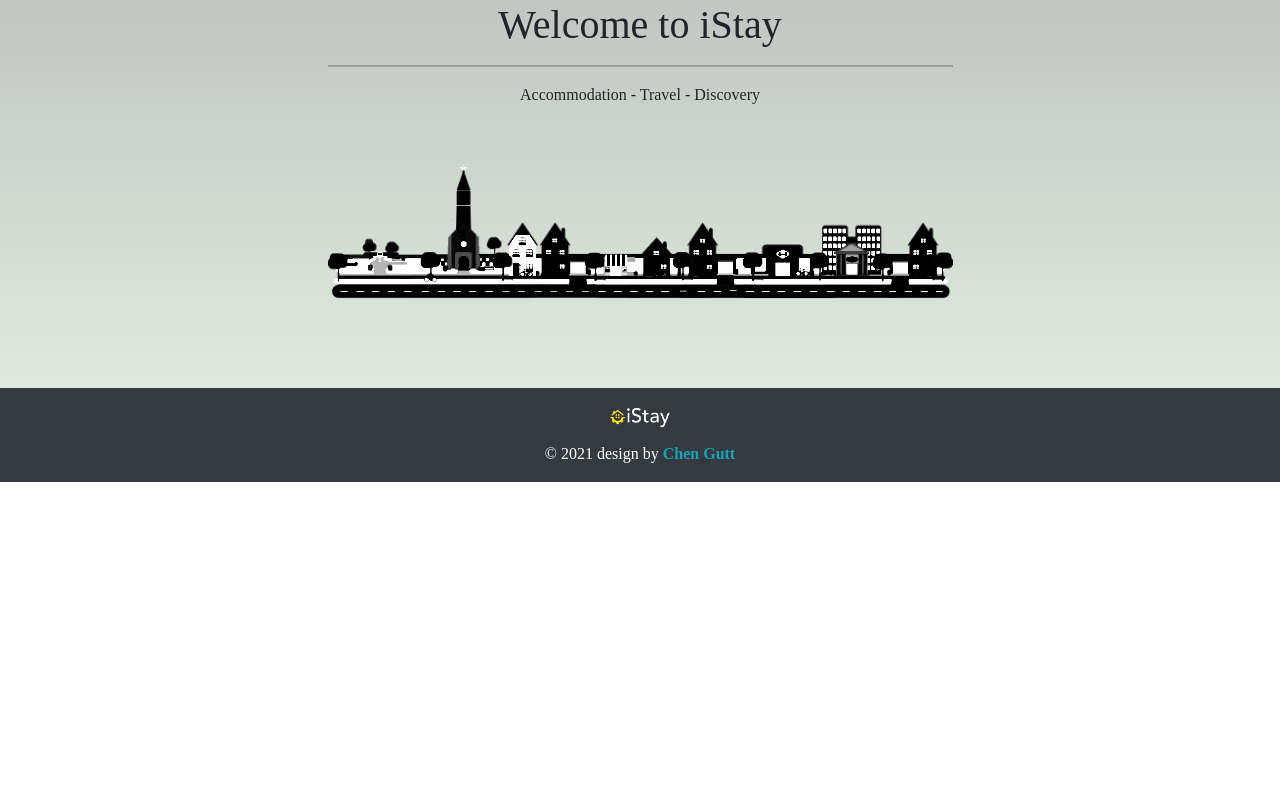
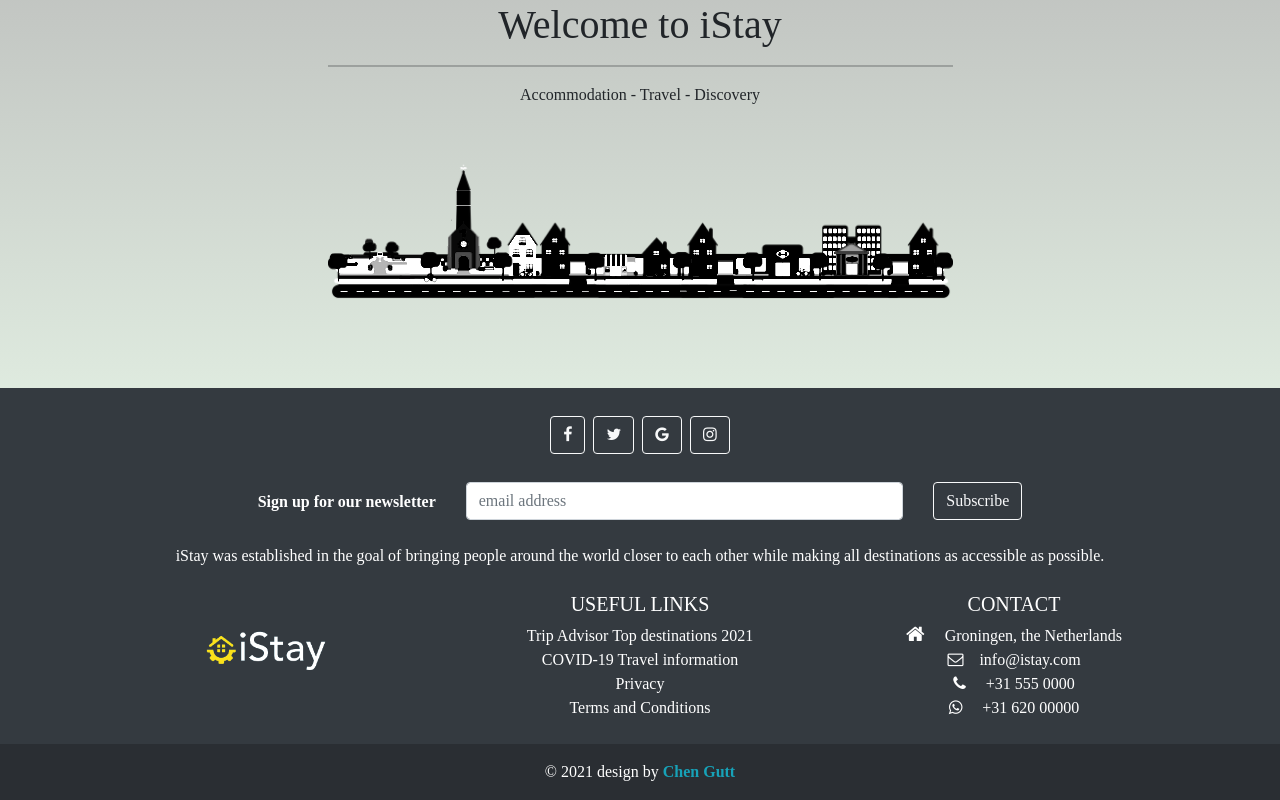
Before and after one commit to ChenGutt/angular_project_bnb, an Angular app: page / in a window 1280 px wide. Shown: the part 671-1471 px from the top of the page. Before the commit the page ends 1153 px from the top, so only its background shows below. Built offline with nearby package versions, Linux system fonts and the light colour scheme; a web font is replaced by a local one.

Commit message:
footerCompleted

```diff
--- a/src/app/app.module.ts
+++ b/src/app/app.module.ts
@@ -62,7 +62,7 @@ import { CommonModule } from '@angular/common';
     BrowserAnimationsModule,
     ToastrModule.forRoot({
       positionClass: 'toast-bottom-right',
-      timeOut: 2000,
+      timeOut: 2300,
       progressBar:true
     }),
     MatToolbarModule,
--- a/src/app/comps/footer/footer.component.css
+++ b/src/app/comps/footer/footer.component.css
@@ -2,3 +2,13 @@
     color:rgb(139, 216, 216);
     font-weight: bold;
 }
+
+@media screen and (max-width:992px){
+    .usefulLinksMobile{
+        display: none;
+    }
+
+    .textAboutMobile{
+        display: none;
+    }
+}
--- a/src/app/comps/footer/footer.component.html
+++ b/src/app/comps/footer/footer.component.html
@@ -1,8 +1,152 @@
-<div class="container-fluid ">
+<!-- <div class="container-fluid ">
     <div class="row">
         <div class="col-lg-12 bg-dark text-center">
             <img src="../../../assets/images/logo2.png" alt="" style="width:100px">
             <p class="text-white"> &copy;  2021 design by <a class="text-decoration-none text-info linkedIn" target="_blank" href="https://www.linkedin.com/in/chen-gutt-8b5596209/">Chen Gutt</a> </p>
         </div>
     </div>
-</div>
+</div> -->
+
+<!-- Footer -->
+<footer class="bg-dark text-center text-white">
+  <!-- Grid container -->
+  <div class="container p-4">
+    <!-- Section: Social media -->
+    <section class="mb-4">
+      <!-- Facebook -->
+      <a class="btn btn-outline-light btn-floating m-1" href="#!" role="button"><i class="fa fa-facebook"
+          aria-hidden="true"></i></a>
+
+      <!-- Twitter -->
+      <a class="btn btn-outline-light btn-floating m-1" href="#!" role="button"><i class="fa fa-twitter"
+          aria-hidden="true"></i></a>
+
+      <!-- Google -->
+      <a class="btn btn-outline-light btn-floating m-1" href="#!" role="button"><i class="fa fa-google"
+          aria-hidden="true"></i></a>
+
+      <!-- Instagram -->
+      <a class="btn btn-outline-light btn-floating m-1" href="#!" role="button"><i class="fa fa-instagram"
+          aria-hidden="true"></i></a>
+
+    </section>
+    <!-- Section: Social media -->
+
+    <!-- Section: Form -->
+    <section>
+      <form #f="ngForm" (ngSubmit)="onSub()">
+        <!--Grid row-->
+        <div class="row d-flex justify-content-center">
+          <!--Grid column-->
+          <div class="col-auto">
+            <p class="pt-2">
+              <strong>Sign up for our newsletter</strong>
+            </p>
+          </div>
+          <!--Grid column-->
+
+          <!--Grid column-->
+          <div class="col-md-5 col-12">
+            <!-- Email input -->
+            <div class="mb-4">
+              <input type="email" email required #inputEmail="ngModel" ngModel class="form-control" name="email"
+                placeholder="email address" />
+              <div class="text-danger" *ngIf="inputEmail.invalid && inputEmail.touched">
+                Please Enter a Valid Email
+              </div>
+            </div>
+          </div>
+          <!--Grid column-->
+
+          <!--Grid column-->
+          <div class="col-auto">
+            <!-- Submit button -->
+            <button type="submit" class="btn btn-outline-light mb-4">
+              Subscribe
+            </button>
+          </div>
+          <!--Grid column-->
+        </div>
+        <!--Grid row-->
+      </form>
+    </section>
+    <!-- Section: Form -->
+
+    <!-- Section: Text -->
+    <section class="textAboutMobile mb-4">
+      <p>
+        iStay was established in the goal of bringing people around the world closer to each other while making all
+        destinations as accessible as possible.
+
+      </p>
+    </section>
+    <!-- Section: Text -->
+
+    <!-- Section: Links -->
+    <section class="logo">
+      <!--Grid row-->
+      <div class="row">
+        <!--Grid column-->
+        <div class="col-lg-4 col-md-6 mb-4 mb-md-0">
+          <img src="../../../assets/images/logo2.png" alt="" style="width:200px">
+        </div>
+        <!--Grid column-->
+
+
+
+        <!--Grid column-->
+        <div class="col-lg-4 col-md-6 mb-4 mb-md-0 usefulLinksMobile">
+          <h5 class="text-uppercase">Useful Links</h5>
+
+          <ul class="list-unstyled mb-0">
+            <li>
+              <a target="_blank" href="https://www.tripadvisor.com/TravelersChoice-Destinations-cPopular-g1" class="text-white">Trip Advisor Top destinations 2021</a>
+            </li>
+            <li>
+              <a target="_blank" href="https://www.cdc.gov/coronavirus/2019-ncov/travelers/map-and-travel-notices.html" class="text-white">COVID-19 Travel information</a>
+            </li>
+            <li>
+              <a href="#!" class="text-white">Privacy</a>
+            </li>
+            <li>
+              <a href="#!" class="text-white">Terms and Conditions</a>
+            </li>
+          </ul>
+        </div>
+        <!--Grid column-->
+
+        <!--Grid column-->
+        <div class="col-lg-4 col-md-6 mb-4 mb-md-0">
+          <h5 class="text-uppercase">Contact</h5>
+
+          <ul class="list-unstyled mb-0">
+            <li>
+              <i class="fa fa-home me-3 fs-5" aria-hidden="true"></i> Groningen, the Netherlands
+            </li>
+            <li>
+              <a href="#!" class="text-white"><i class="fa fa-envelope-o me-3" aria-hidden="true"></i>info@istay.com</a>
+            </li>
+            <li>
+               <a href="#!" class="text-white"><i class="fa fa-phone me-3" aria-hidden="true"></i> +31 555 0000</a>
+            </li>
+            <li>
+              <a href="#!" class="text-white"><i class="fa fa-whatsapp me-3" aria-hidden="true"></i> +31 620 00000</a>
+            </li>
+          </ul>
+        </div>
+        <!--Grid column-->
+      </div>
+      <!--Grid row-->
+    </section>
+    <!-- Section: Links -->
+  </div>
+  <!-- Grid container -->
+
+  <!-- Copyright -->
+  <div class="text-center p-3" style="background-color: rgba(0, 0, 0, 0.2);">
+    © 2021 design by <a class="text-decoration-none text-info linkedIn" target="_blank"
+      href="https://www.linkedin.com/in/chen-gutt-8b5596209/">Chen Gutt</a>
+  </div>
+  <!-- Copyright -->
+</footer>
+<!-- Footer -->
--- a/src/app/comps/footer/footer.component.ts
+++ b/src/app/comps/footer/footer.component.ts
@@ -1,4 +1,5 @@
-import { Component, OnInit } from '@angular/core';
+import { Component, OnInit, ViewChild } from '@angular/core';
+import { ToastService } from 'src/app/services/toast.service';
 
 @Component({
   selector: 'app-footer',
@@ -6,10 +7,18 @@ import { Component, OnInit } from '@angular/core';
   styleUrls: ['./footer.component.css']
 })
 export class FooterComponent implements OnInit {
-
-  constructor() { }
+  @ViewChild("f") myForm: any;
+  constructor(private toastSer:ToastService) { }
 
   ngOnInit(): void {
   }
 
+  onSub() {
+    let userEmail = this.myForm.form.value.email;
+    if (this.myForm.form.status == "VALID") {
+      this.toastSer.showSuccess(`${userEmail} was added to our mailing list`, "Great news!")
+      this.myForm.reset()
+    }
+  }
+
 }
--- a/src/app/comps/login-user/login-user.component.ts
+++ b/src/app/comps/login-user/login-user.component.ts
@@ -1,6 +1,5 @@
 import { Component, DoCheck, OnInit, ViewChild } from '@angular/core';
 import { Router } from '@angular/router';
-import { indexOf } from 'lodash';
 import { ToastService } from 'src/app/services/toast.service';
 
 import { UsersService } from 'src/app/services/users.service';
```
